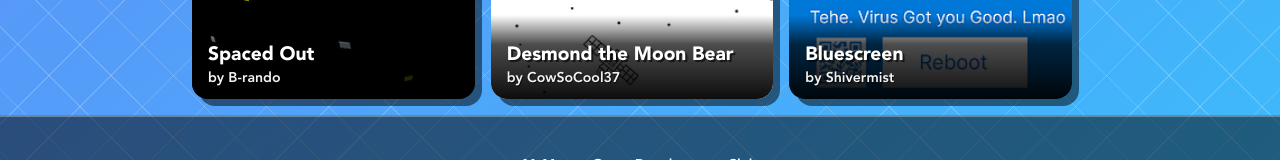
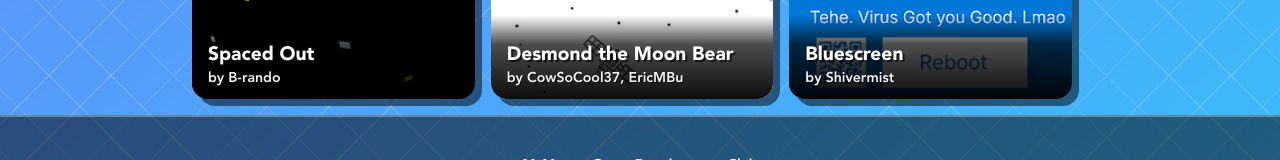
Before and after one commit to macgdc/macgdc.github.io, a React (Vite) app: page / in a window 1280 px wide. Shown: the part 2336-2496 px from the top of the page. Built offline with nearby package versions, Linux system fonts and the light colour scheme.

Commit message:
missing creds, my bad

```diff
--- a/src/components/games/gamespreview.jsx
+++ b/src/components/games/gamespreview.jsx
@@ -37,7 +37,7 @@ function GamesPreview() {
             />
             <GameCard
                 name="Desmond the Moon Bear"
-                creator="CowSoCool37"
+                creator="CowSoCool37, EricMBu"
                 imagePath="./images/games/desmond.png"
                 link="https://cowsocool37.itch.io/desmond-the-moon-bear"
             />
```
